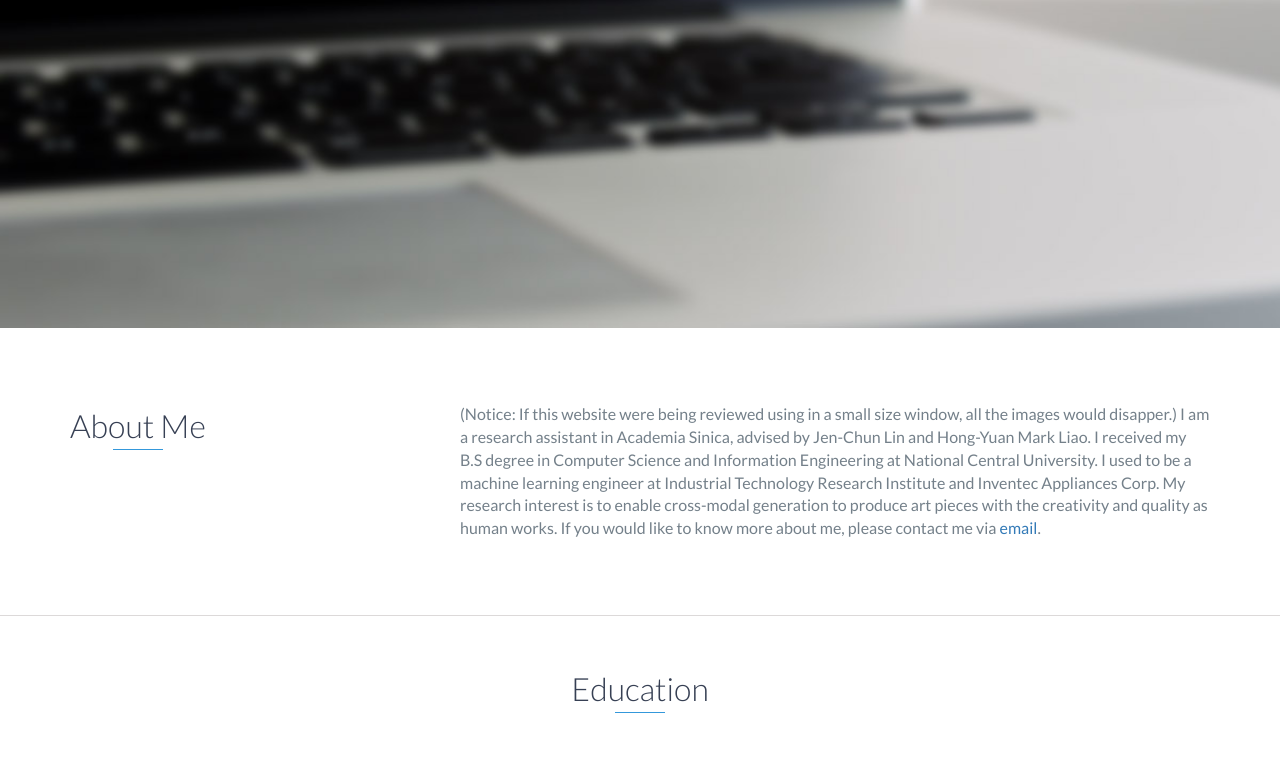
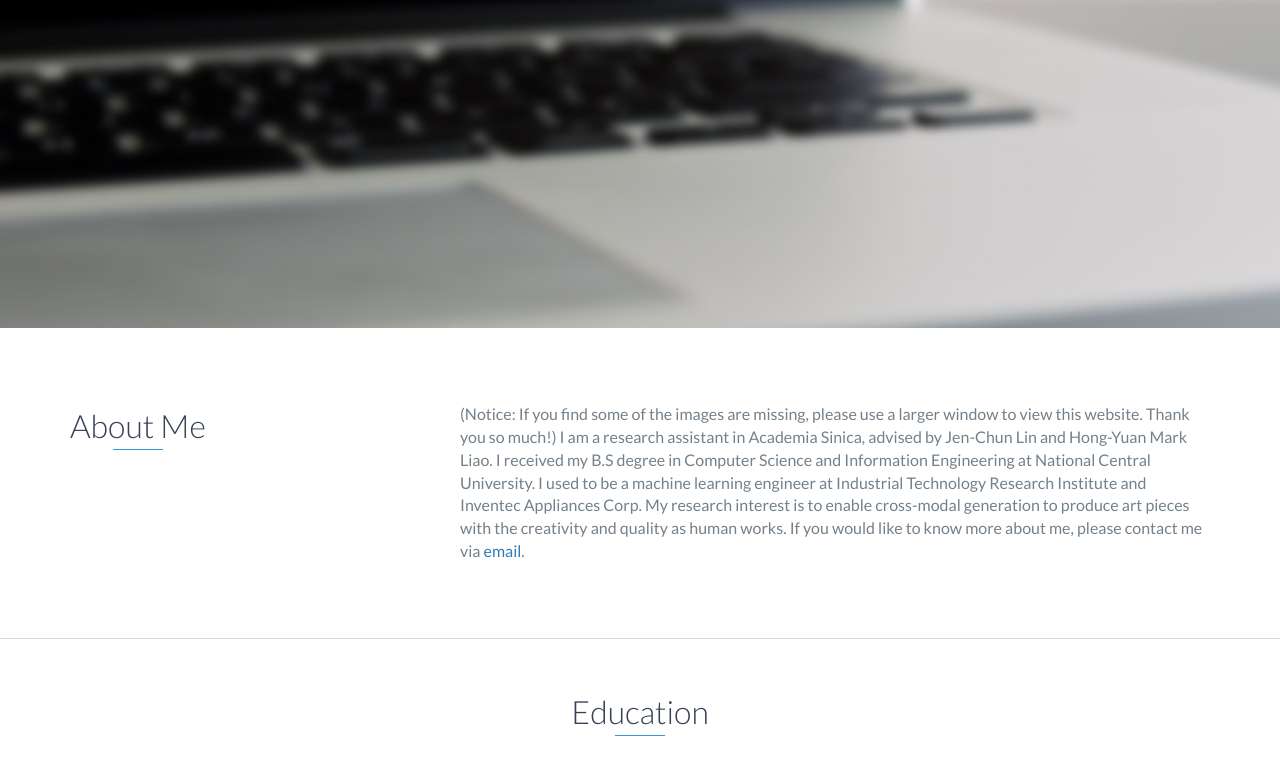
Before and after one commit to HsiaoYingLu/HsiaoYingLu.github.io, a website: page index.html in a window 1280 px wide. Shown: the part 472-1231 px from the top of the page. Drawn offline with nearby package versions, Linux system fonts and the light colour scheme.

Commit message:
Add files via upload

```diff
--- a/index.html
+++ b/index.html
@@ -60,7 +60,7 @@
                 </div>
                 <div class="col-md-8">
                     <p>
-                        (Notice: If this website were being reviewed using in a small size window, all the images would disapper.)
+                        (Notice: If you find some of the images are missing, please use a larger window to view this website. Thank you so much!)
                         I am a research assistant in Academia Sinica, advised by Jen-Chun Lin and Hong-Yuan Mark Liao.
                         I received my B.S degree in Computer Science and Information Engineering at National Central University.
                         I used to be a machine learning engineer at Industrial Technology Research Institute and Inventec Appliances Corp.
```
